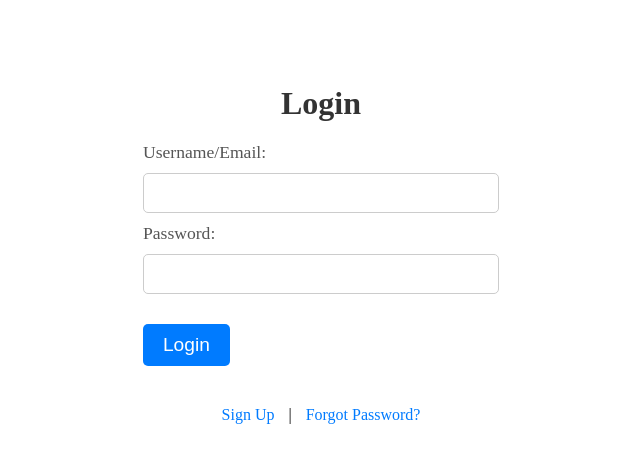
After one commit to BarsilNzola/skill-development-and-certification, a Django app: template templates/login.html in a window 1280 px wide. The commit adds this page. Shown: the top 473 px of the page, without its empty margins (319-959 px from the left). Run offline with Django 5.2, Linux system fonts and the light colour scheme; the template is opened without the code that fills it, so the values that code supplies are empty.

Commit message:
basic frontend layout

```diff
--- /dev/null
+++ b/static/css/login.css
@@ -0,0 +1,61 @@
+.login-page {
+    text-align: center;
+    padding: 50px;
+}
+
+.login-page h2 {
+    font-size: 2em;
+    color: #333;
+    margin-bottom: 20px;
+}
+
+form {
+    display: inline-block;
+    text-align: left;
+}
+
+label {
+    font-size: 1.1em;
+    color: #555;
+    margin: 10px 0;
+}
+
+input {
+    font-size: 1em;
+    padding: 10px;
+    margin: 10px 0;
+    width: 100%;
+    box-sizing: border-box;
+    border: 1px solid #ccc;
+    border-radius: 5px;
+}
+
+button {
+    font-size: 1.2em;
+    padding: 10px 20px;
+    margin: 20px 0;
+    color: #fff;
+    background-color: #007BFF;
+    border: none;
+    border-radius: 5px;
+    cursor: pointer;
+}
+
+button:hover {
+    background-color: #0056b3;
+}
+
+.links {
+    margin-top: 20px;
+}
+
+.links a {
+    font-size: 1em;
+    color: #007BFF;
+    text-decoration: none;
+    margin: 0 10px;
+}
+
+.links a:hover {
+    text-decoration: underline;
+}
--- /dev/null
+++ b/templates/login.html
@@ -0,0 +1,24 @@
+<!DOCTYPE html>
+<html lang="en">
+<head>
+    <meta charset="UTF-8">
+    <meta name="viewport" content="width=device-width, initial-scale=1.0">
+    <title>Login - Your Platform Name</title>
+    <link rel="stylesheet" href="login.css">
+</head>
+<body>
+    <div class="login-page">
+        <h2>Login</h2>
+        <form action="dashboard.html" method="post">
+            <label for="username">Username/Email:</label>
+            <input type="text" id="username" name="username" required><br>
+            <label for="password">Password:</label>
+            <input type="password" id="password" name="password" required><br>
+            <button type="submit">Login</button>
+        </form>
+        <div class="links">
+            <a href="signup.html">Sign Up</a> | <a href="reset-password.html">Forgot Password?</a>
+        </div>
+    </div>
+</body>
+</html>
```
Also changed, not shown: static/css/dashboard.css (added, +82 -0 lines), static/css/signup.css (added, +61 -0 lines), static/css/styles.css (+44 -12 lines), templates/dashboard.html (added, +47 -0 lines), templates/index.html (+20 -15 lines), templates/signup.html (added, +26 -0 lines).
